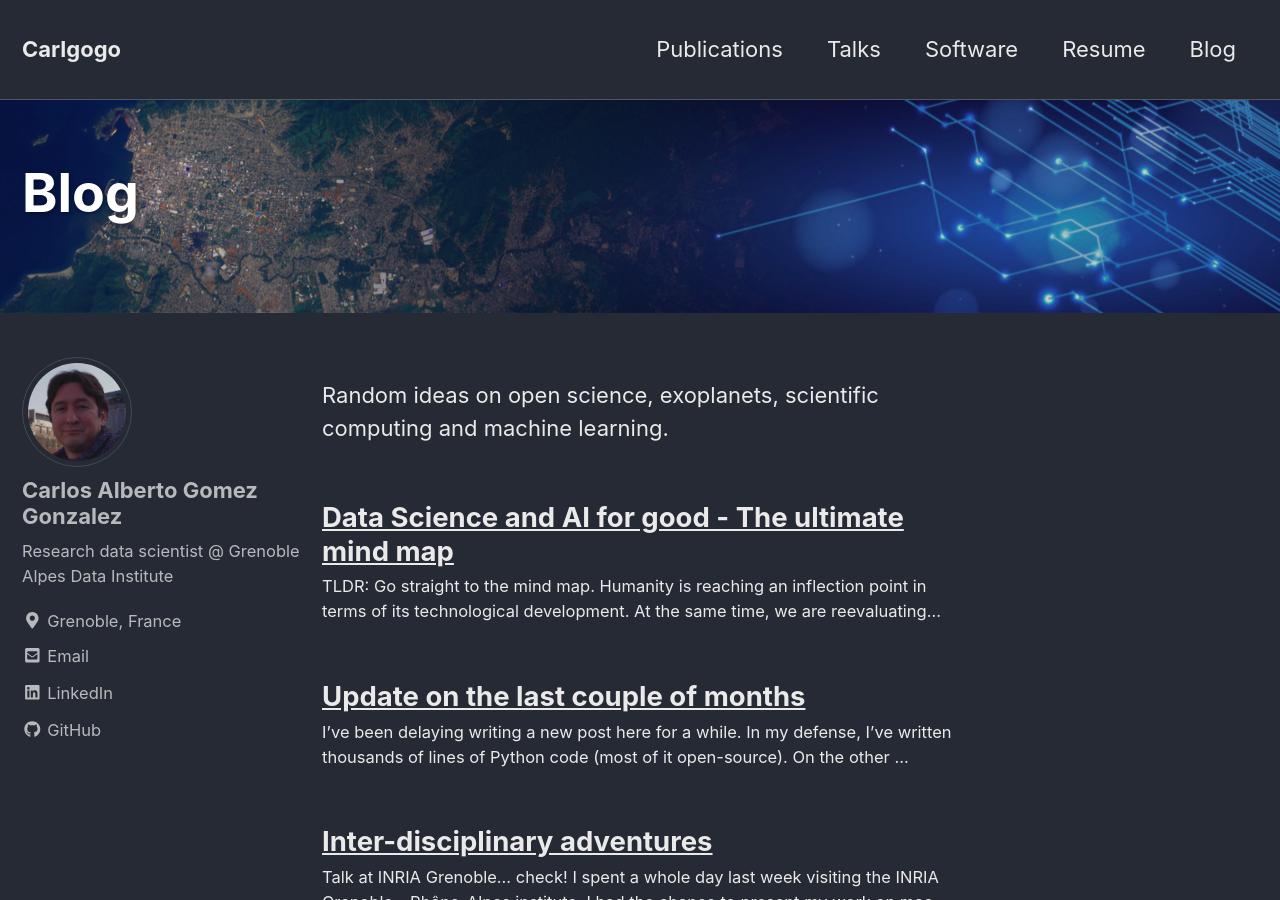
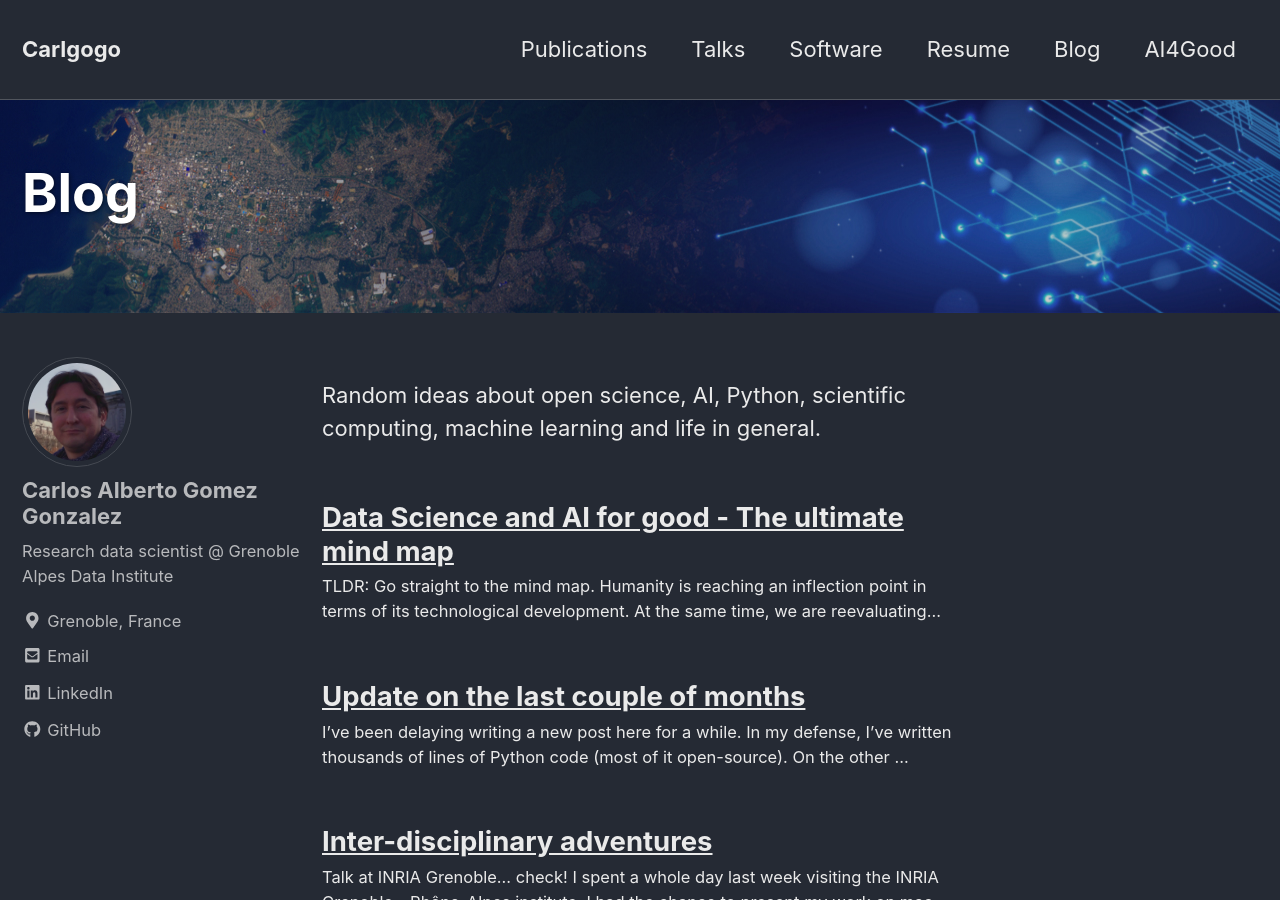
Before and after one commit to carlos-gg/carlos-gg.github.io, a Jekyll site: the page built from _pages/blog.md, in a window 1280 px wide and 900 px high. Built offline with Jekyll 4.4.1, drawn with Linux system fonts in a browser that asks for light colours; nearby versions of some CDN libraries.

Commit message:
adding section in main menu

```diff
--- a/_data/navigation.yml
+++ b/_data/navigation.yml
@@ -10,6 +10,8 @@ main:
     url: /cv/
   - title: "Blog"
     url: /blog/
+  - title: "AI4Good"
+    url: https://carlgogo.github.io/AI4G_mindmap/
 
 
   # - title: "Sample Collections"
--- a/_pages/blog.md
+++ b/_pages/blog.md
@@ -6,7 +6,7 @@ author_profile: true
 comments: true
 ---
 
-Random ideas on open science, exoplanets, scientific computing and machine learning.
+Random ideas about open science, AI, Python, scientific computing, machine learning and life in general.
 
 {% for post in site.posts %}
     {% include archive-single.html %}
```
